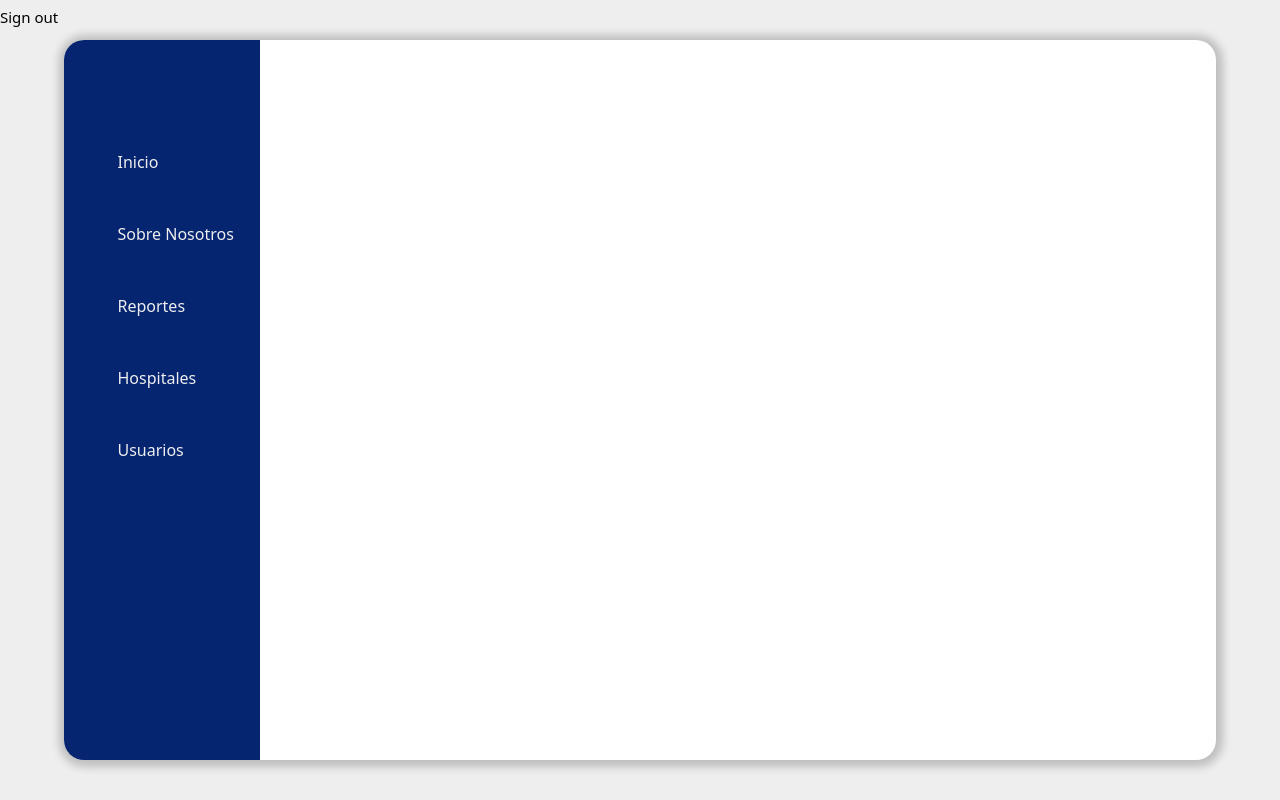
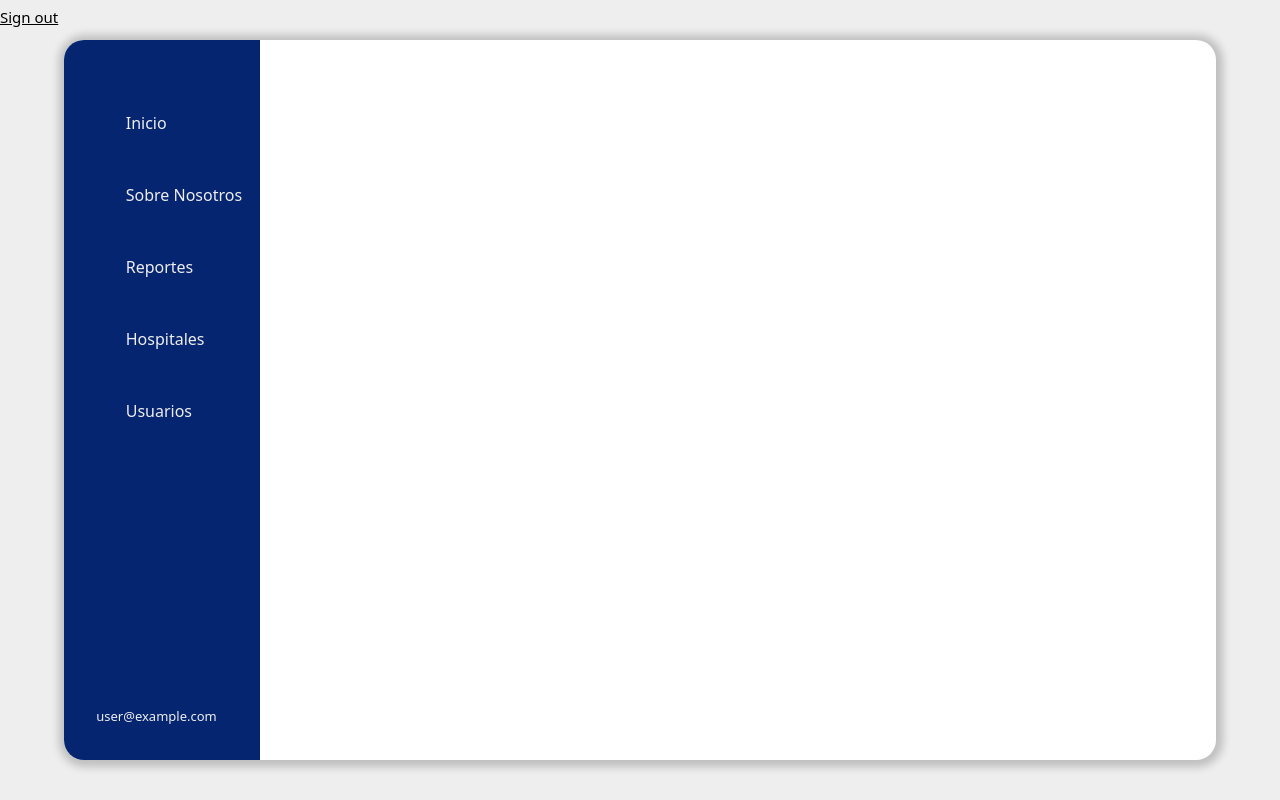
Before and after one commit to Bradigson/yefri-proyect, a React (Create React App) app: page /page in a window 1280 px wide. Built offline with nearby package versions, Linux system fonts and the light colour scheme; no server answers; sample sign-in values are in the browser's storage.

Commit message:
sigut updated

```diff
--- a/src/App.js
+++ b/src/App.js
@@ -30,7 +30,7 @@ function App() {
       <Routes>
         <Route path='/' element={<Navigate to='/login'/>}/>
         <Route path='/login/' element={<LogInForm/>}/>
-        <Route path='/page/*' element={<Page/>}/>
+        <Route path='/page/*' element={<Page user={userIn ? userIn.email : userIn}/>}/>
       </Routes>
 {/*
 
--- a/src/assests/styles/HomePage.scss
+++ b/src/assests/styles/HomePage.scss
@@ -59,6 +59,8 @@
             color:#eee;
             // text-decoration: underline;
             padding-left:5px;
+            padding-left:30px;
+
         }
 
     }
@@ -71,6 +73,7 @@
              border:none;
              background: none;
              font-size:15px;
+             text-decoration: underline;
          }
     }
 
--- a/src/page/Page.jsx
+++ b/src/page/Page.jsx
@@ -1,5 +1,5 @@
 import { useState } from "react";
-import { Link, Routes, Route } from "react-router-dom";
+import { Link, Routes, Route, useNavigate } from "react-router-dom";
 import '../assests/styles/HomePage.scss';
 import Banner1 from "../components/Banner1";
 import SobreNosotros from "../components/SobreNosotros";
@@ -14,12 +14,13 @@ const auth = getAuth(app);
 
 const Page = (props)=>{
     const [menu, setMenu] = useState(false);
-
+    const navigate = useNavigate();
     const handleSignOut = ()=>{
 
     try{
         signOut(auth);
-        // history.push('/')
+        navigate('/login')
+
     }catch(err){
         console.log(err)
     }
@@ -66,7 +67,6 @@ const data = Dotos;
 
             </header>
 
-            {/* <Banner1/> */}
             <Routes>
                 <Route path='inicio' element={<Banner1/>}/>
                 <Route path='nosotros' element={<SobreNosotros/>}/>
```
